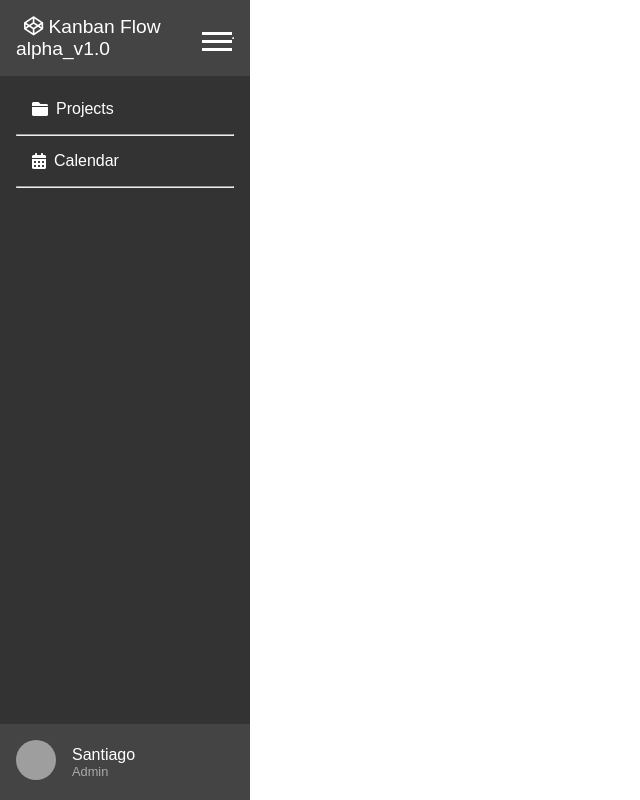
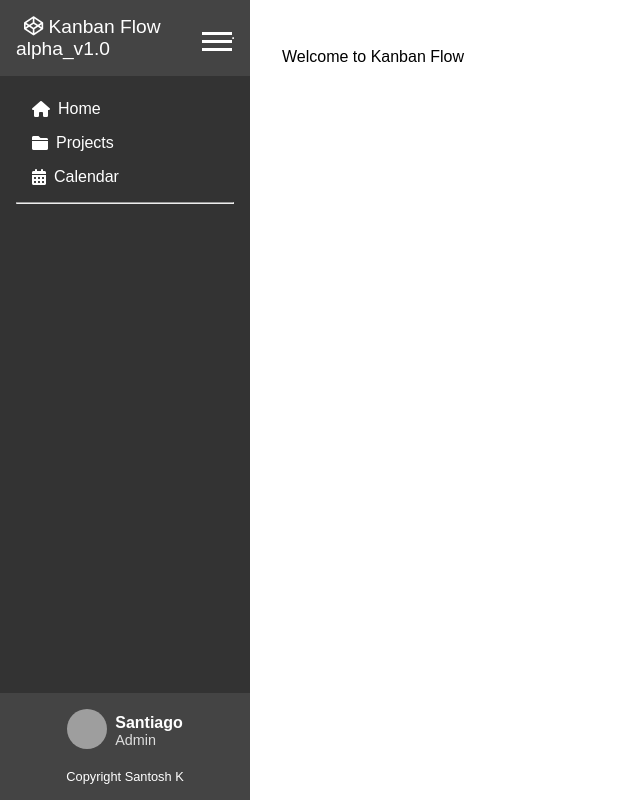
Before and after one commit to santoshki/Kanban_Flow_alpha, a Flask app: page / in a window 1280 px wide. Shown: the whole page, without its empty margins (0-640 px from the left). Run offline with Flask 3, Linux system fonts and the light colour scheme; grey boxes are pictures that could not be loaded.

Commit message:
Added home option on side menu.

```diff
--- a/static/script.js
+++ b/static/script.js
@@ -1,12 +1,24 @@
-document.addEventListener('DOMContentLoaded', function() {
-    var projectsMenu = document.getElementById('projects-menu');
-    var projectsContainer = document.getElementById('projects-container');
+document.addEventListener('DOMContentLoaded', function () {
+    const homeMenu = document.getElementById('home-menu');
+    const projectsMenu = document.getElementById('projects-menu');
+    const welcomeMessage = document.getElementById('welcome-message');
+    const projectsContainer = document.getElementById('projects-container');
+    const homepageContent = document.getElementById('homepage-content');
 
-    projectsMenu.addEventListener('click', function() {
-        if (projectsContainer.classList.contains('visible')) {
-            projectsContainer.classList.remove('visible');
-        } else {
-            projectsContainer.classList.add('visible');
-        }
+    homeMenu.addEventListener('click', function () {
+        welcomeMessage.classList.add('visible');
+        projectsContainer.classList.remove('visible');
+        homepageContent.classList.remove('visible');
     });
+
+    projectsMenu.addEventListener('click', function () {
+        welcomeMessage.classList.remove('visible');
+        projectsContainer.classList.add('visible');
+        homepageContent.classList.remove('visible');
+    });
+
+    // Initially show the welcome message
+    welcomeMessage.classList.add('visible');
+    projectsContainer.classList.remove('visible');
+    homepageContent.classList.remove('visible');
 });
--- a/static/styles.css
+++ b/static/styles.css
@@ -1,33 +1,26 @@
-/* General body styles */
 body {
     font-family: Arial, sans-serif;
     margin: 0;
     padding: 0;
-    display: flex;
-    min-height: 100vh;
 }
 
-/* Container to hold the sidebar and main content */
 #container {
     display: flex;
-    width: 100%;
 }
 
-/* Navigation bar styles */
 #nav-bar {
     width: 250px;
+    height: 100vh;
     background: #333;
     color: #fff;
     position: fixed;
     top: 0;
     left: 0;
-    height: 100vh;
+    overflow: auto;
     display: flex;
     flex-direction: column;
-    transition: width 0.3s;
 }
 
-/* Header within the navigation bar */
 #nav-header {
     padding: 1rem;
     background: #444;
@@ -36,7 +29,6 @@ body {
     justify-content: space-between;
 }
 
-/* Navigation title styles */
 #nav-title {
     color: #fff;
     text-decoration: none;
@@ -47,7 +39,6 @@ body {
     margin-left: 0.5rem;
 }
 
-/* Navigation toggle burger styles */
 #nav-toggle {
     display: none;
 }
@@ -79,9 +70,9 @@ body {
     top: 8px;
 }
 
-/* Navigation content styles */
 #nav-content {
     padding: 1rem;
+    flex: 1; /* Allow this section to grow and take up available space */
 }
 
 .nav-button {
@@ -104,16 +95,55 @@ body {
     color: #ddd;
 }
 
-/* Main content styles */
+#nav-footer {
+    padding: 1rem;
+    background: #444;
+    color: #fff;
+    display: flex;
+    flex-direction: column;
+    align-items: center;
+}
+
+#nav-footer-heading {
+    display: flex;
+    align-items: center;
+    margin-bottom: 1rem;
+}
+
+#nav-footer-avatar img {
+    border-radius: 50%;
+    width: 40px;
+    height: 40px;
+    margin-right: 0.5rem;
+}
+
+#nav-footer-titlebox {
+    display: flex;
+    flex-direction: column;
+}
+
+#nav-footer-title {
+    font-weight: bold;
+}
+
+#nav-footer-subtitle {
+    font-size: 0.9rem;
+    color: #ddd;
+}
+
+#nav-footer-content {
+    font-size: 0.8rem;
+    text-align: center;
+}
+
+/* Main content styling */
 #main-content {
     margin-left: 250px; /* Space for the sidebar */
     padding: 2rem;
-    flex-grow: 1; /* Allows main content to expand */
+    flex: 1; /* Allow this section to grow and take up available space */
 }
 
-/* Container section styles */
 .container {
-    padding: 2rem;
     display: none; /* Hidden by default */
 }
 
@@ -121,62 +151,16 @@ body {
     display: block; /* Show the container */
 }
 
-/* Footer styles */
-#nav-footer {
-    background: #444;
-    color: #fff;
-    padding: 1rem;
-    margin-top: auto; /* Pushes the footer to the bottom of the sidebar */
-}
-
-#nav-footer-heading {
-    display: flex;
-    align-items: center;
-    justify-content: space-between;
-}
-
-#nav-footer-avatar img {
-    border-radius: 50%;
-    width: 40px;
-    height: 40px;
-}
-
-#nav-footer-titlebox {
-    flex-grow: 1;
-    margin-left: 1rem;
-}
-
-#nav-footer-title {
-    color: #fff;
-    text-decoration: none;
-    font-size: 1rem;
-}
-
-#nav-footer-subtitle {
-    display: block;
-    color: #aaa;
-    font-size: 0.8rem;
-}
-
-#nav-footer-content {
-    display: none; /* Hidden by default, toggle visibility with JavaScript */
-}
-
 /* Media Queries for Responsiveness */
 @media (max-width: 768px) {
-    body {
-        margin-left: 0;
+    #container {
+        flex-direction: column;
     }
 
     #nav-bar {
         width: 100%;
         height: auto;
         position: relative;
-        transition: width 0.3s;
-    }
-
-    #main-content {
-        margin-left: 0; /* Adjust margin for mobile view */
     }
 
     #nav-content {
--- a/templates/homepage.html
+++ b/templates/homepage.html
@@ -6,7 +6,6 @@
     <title>Kanban Flow alpha_v1.0</title>
     <link rel="stylesheet" href="{{ url_for('static', filename='styles.css') }}">
     <link rel="stylesheet" href="https://cdnjs.cloudflare.com/ajax/libs/font-awesome/6.0.0-beta3/css/all.min.css">
-
 </head>
 <body>
     <div id="container">
@@ -22,10 +21,12 @@
                 <hr>
             </div>
             <div id="nav-content">
+                <div class="nav-button" id="home-menu">
+                    <i class="fas fa-home"></i><span>Home</span>
+                </div>
                 <div class="nav-button" id="projects-menu">
                     <i class="fas fa-folder"></i><span>Projects</span>
                 </div>
-                <hr>
                 <div class="nav-button">
                     <i class="fas fa-calendar-alt"></i><span>Calendar</span>
                 </div>
@@ -48,9 +49,17 @@
         </nav>
 
         <div id="main-content">
+            <div id="welcome-message" class="container visible">
+                <p>Welcome to Kanban Flow</p>
+            </div>
             <div id="projects-container" class="container">
                 <h1>Projects</h1>
                 <p>This is the projects section. Here you can display project-related information.</p>
+                <button id="new-project-button" class="btn">New Project</button>
+            </div>
+            <div id="homepage-content" class="container">
+                <h1>Homepage Content</h1>
+                <p>This is the main content of the homepage. You can add more information here.</p>
             </div>
         </div>
     </div>
```
